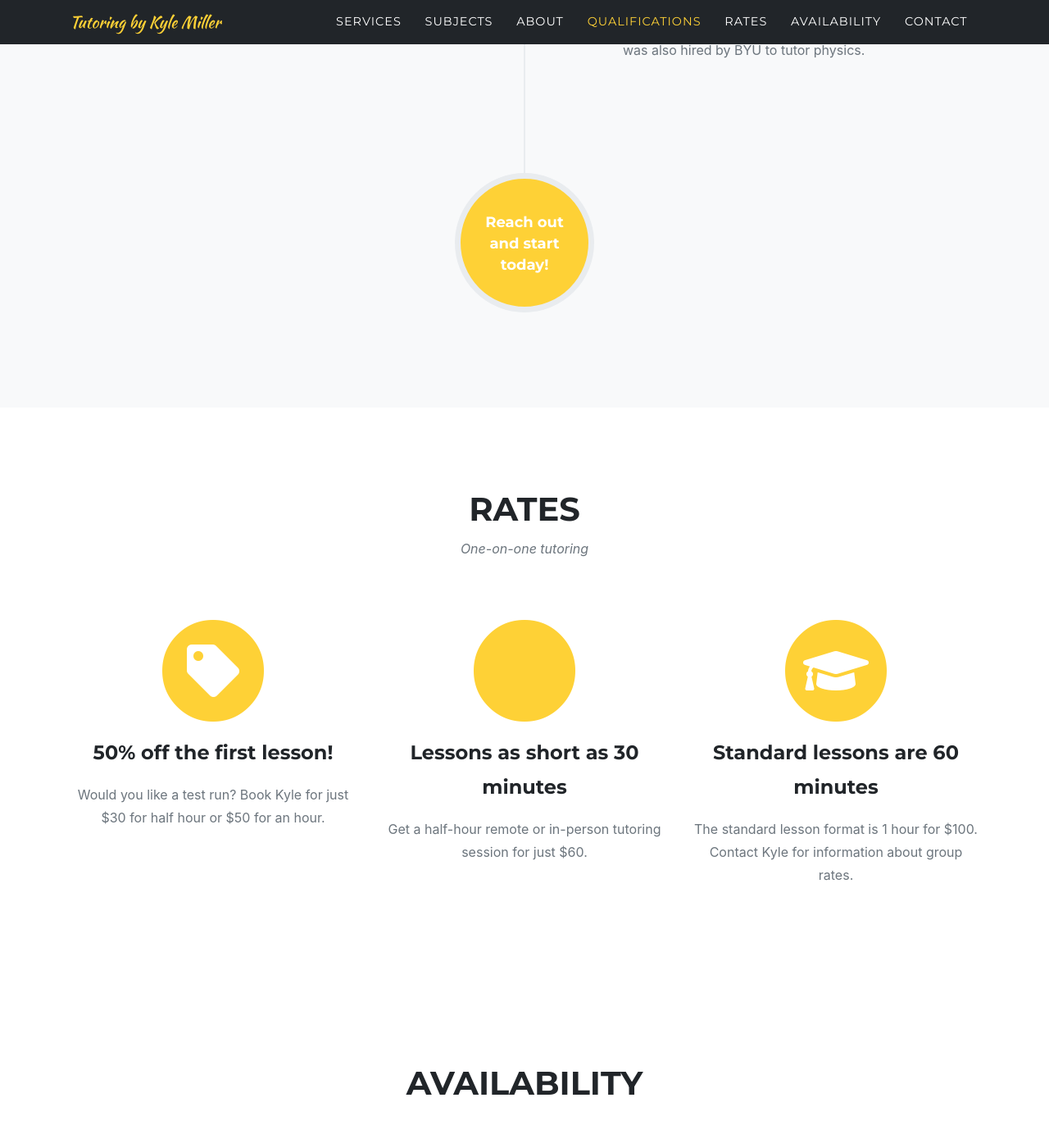
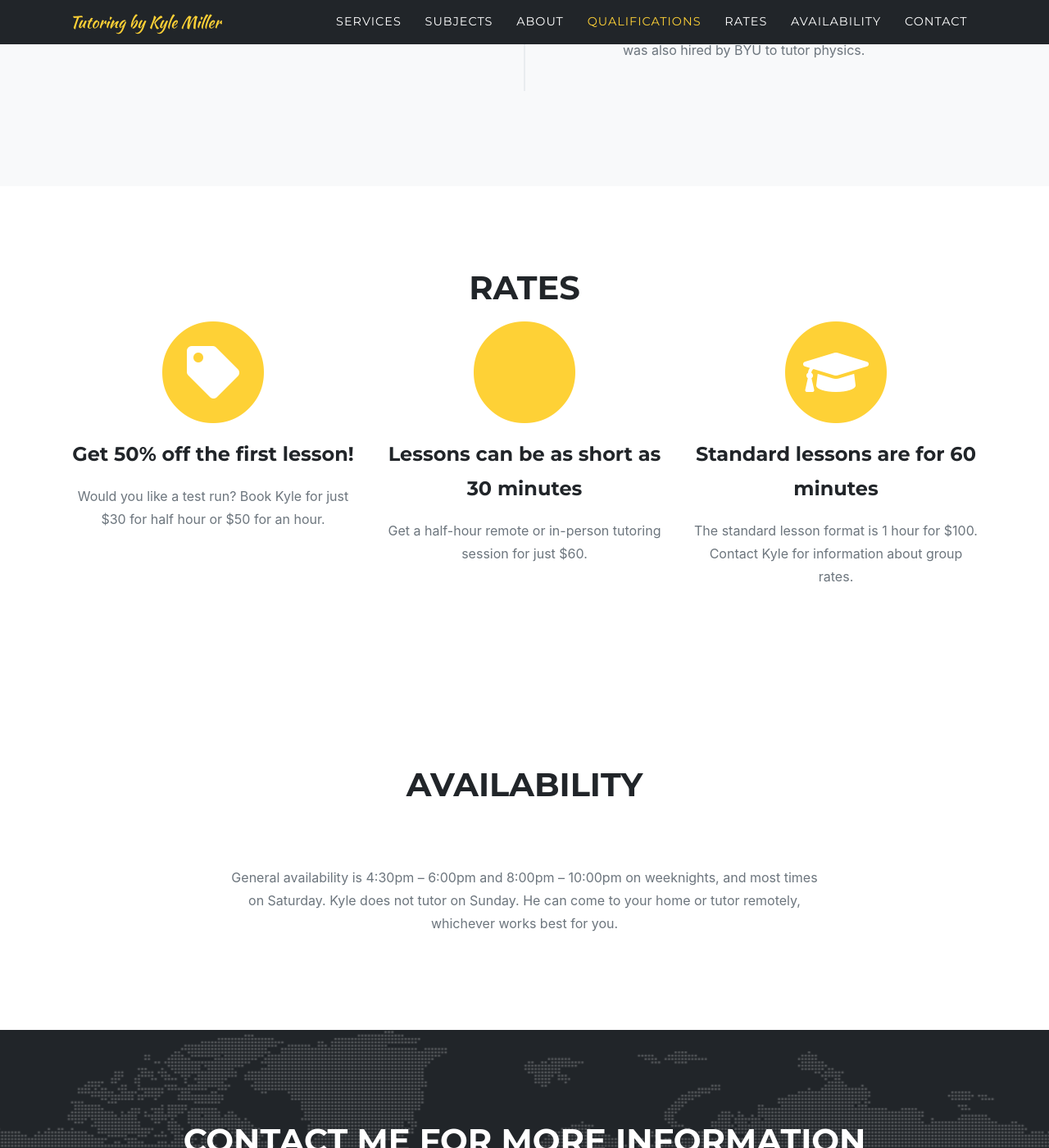
Before and after one commit to millerk123/millerk123.github.io, a Jekyll site: the page built from index.md, in a window 1280 px wide and 1400 px high, scrolled down 5044 px. Shown: the whole window at 82% size. Built offline with Jekyll 4.4.1, drawn with Linux system fonts in a browser that asks for light colours; some web fonts are replaced.

Commit message:
Adjusting rates

```diff
--- a/_data/sitetext.yml
+++ b/_data/sitetext.yml
@@ -71,7 +71,7 @@ en: &DEFAULT_EN
         alt:
         # you can enforce the alignment
         align: right
-    end: "Reach out <br> and start <br> today!"
+    # end: "Reach out <br> and start <br> today!"
 
   about:
     title: "About Me"
@@ -80,16 +80,16 @@ en: &DEFAULT_EN
 
   rates:
     title: "Rates"
-    text: "One-on-one tutoring"
+    # text: "One-on-one tutoring"
     section: rates
     list:
-      - title: "50% off the first lesson!"
+      - title: "Get 50% off the first lesson!"
         desc: "Would you like a test run? Book Kyle for just $30 for half hour or $50 for an hour."
         icon: fas fa-tag #find more at https://fontawesome.com/icons
-      - title: "Lessons as short as 30 minutes"
+      - title: "Lessons can be as short as 30 minutes"
         desc: "Get a half-hour remote or in-person tutoring session for just $60."
-        icon: fas fa-usd
-      - title: "Standard lessons are 60 minutes"
+        icon: fas fa-clock-o
+      - title: "Standard lessons are for 60 minutes"
         desc: "The standard lesson format is 1 hour for $100.  Contact Kyle for information about group rates."
         icon: fas fa-graduation-cap
 
--- a/_includes/about.html
+++ b/_includes/about.html
@@ -1,6 +1,6 @@
 <!-- About -->
 {% if site.locale and site.locale != "" and site.locale != nil %}
-<section class="page-section" id="{{ site.data.sitetext[site.locale].about.section | default: "about" }}">
+<section class="bg-light page-section" id="{{ site.data.sitetext[site.locale].about.section | default: "about" }}">
   <div class="container">
     <div class="row">
       <div class="col-lg-12 text-center">
@@ -16,7 +16,7 @@
   </div>
 </section>
 {% else %}
-<section class="page-section" id="{{ site.data.sitetext.about.section | default: "about" }}">
+<section class="bg-light page-section" id="{{ site.data.sitetext.about.section | default: "about" }}">
   <div class="container">
     <div class="row">
       <div class="col-lg-12 text-center">
```
